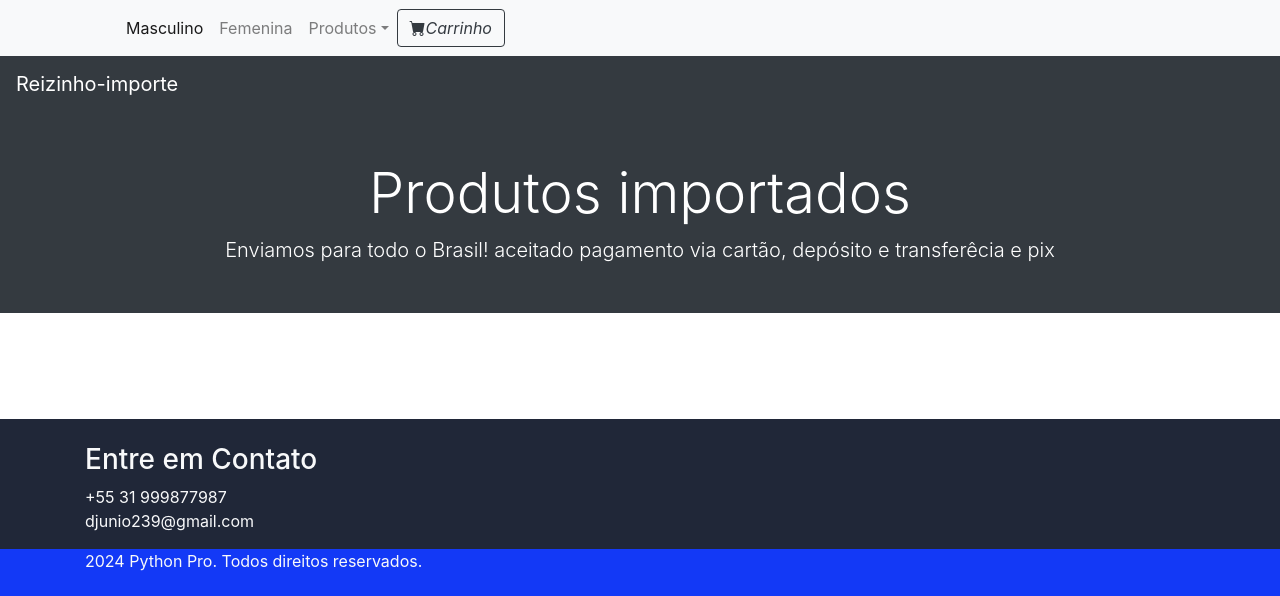
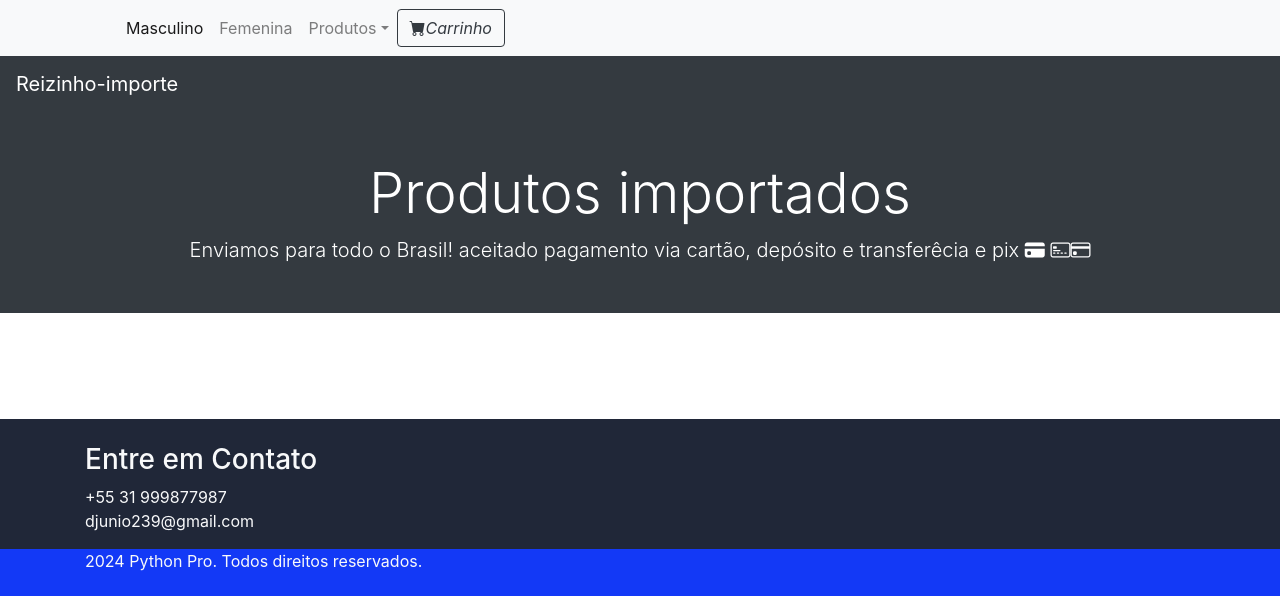
Before and after one commit to david0407j/Loja-online, a Django app: page /modelos/1 in a window 1280 px wide. Shown: the top 596 px of the page. Run offline with Django 3.2, Linux system fonts and the light colour scheme; data that the repository does not hold is empty; some libraries are stand-ins or nearby versions.

Commit message:
banco de dados

```diff
--- a/loja/aperitivos/templates/aperitivos/masculino.html
+++ b/loja/aperitivos/templates/aperitivos/masculino.html
@@ -7,7 +7,8 @@
   <div class="text-center text-white">
     <h1 class="display-4 fw-bolder"> Produtos importados </h1>
     <p class="lead fw-normal text-white-50 mb-0">Enviamos para todo o Brasil!
-      aceitado pagamento via cartão, depósito e transferêcia e pix
+      aceitado pagamento via cartão, depósito e transferêcia e pix <i class="bi bi-credit-card-fill"></i>
+      <i class="bi bi-credit-card-2-front"></i><i class="bi bi-credit-card"></i>
     </p>
   </div>
   </div>
--- a/loja/modelos/templates/modelos/femenina.html
+++ b/loja/modelos/templates/modelos/femenina.html
@@ -7,7 +7,8 @@
       <div class="text-center text-white">
         <h1 class="display-4 fw-bolder"> Produtos importados </h1>
         <p class="lead fw-normal text-white-50 mb-0">Enviamos para todo o Brasil!
-          aceitado pagamento via cartão, depósito e transferêcia e pix
+          aceitado pagamento via cartão, depósito e transferêcia e pix <i class="bi bi-credit-card-fill"></i>
+          <i class="bi bi-credit-card-2-front"></i><i class="bi bi-credit-card"></i>
         </p>
       </div>
     </div>
--- a/loja/produtos/templates/produtos/outros.html
+++ b/loja/produtos/templates/produtos/outros.html
@@ -7,7 +7,8 @@
       <div class="text-center text-white">
         <h1 class="display-4 fw-bolder"> Produtos importados </h1>
         <p class="lead fw-normal text-white-50 mb-0">Enviamos para todo o Brasil!
-          aceitado pagamento via cartão, depósito e transferêcia e pix
+          aceitado pagamento via cartão, depósito e transferêcia e pix <i class="bi bi-credit-card-fill"></i>
+          <i class="bi bi-credit-card-2-front"></i><i class="bi bi-credit-card"></i>
         </p>
       </div>
     </div>
```
Also changed, not shown: 2 other files.
